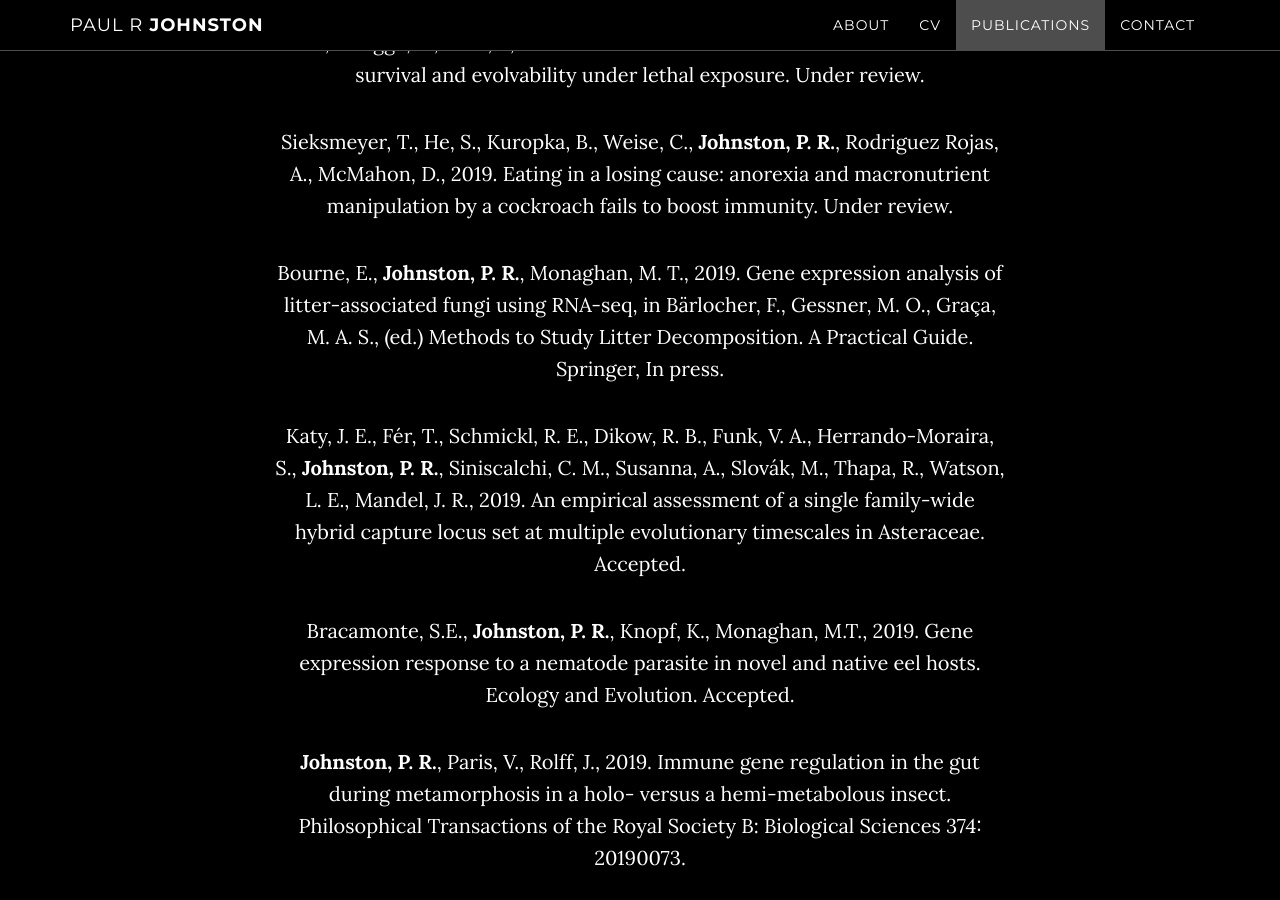
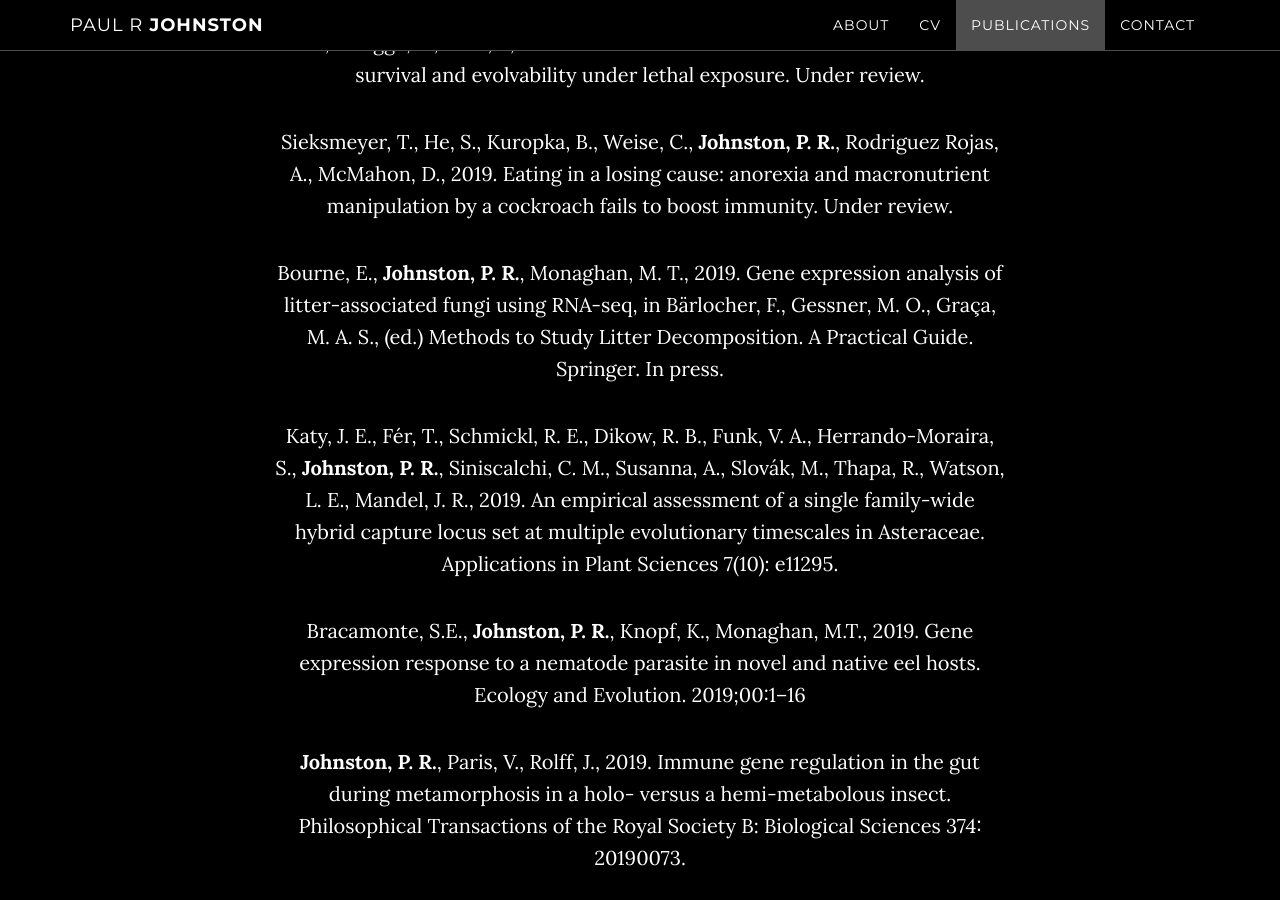
Before and after one commit to prjbio/prjbio.github.io, a Jekyll site: the page built from index.html, in a window 1280 px wide and 900 px high, scrolled down 2675 px. Built offline with Jekyll 4.4.1, drawn with Linux system fonts in a browser that asks for light colours; some web fonts are replaced; some of the changed text lies outside the part shown.

Commit message:
EE and APS

```diff
--- a/_includes/publications.html
+++ b/_includes/publications.html
@@ -11,12 +11,12 @@
 <p>Paniagua Voirol, L., Valsamakis, G., Lortzing, V., Weinhold, A., <strong>Johnston, P. R.</strong>, Fatouros, N., Kunze, R., Hilker, M., 2019. Insect egg secretion reinforces plant anti-herbivore responses independent from egg-associated microbes. Under review.</p>
 <p>Rodríguez-Rojas, A., Kim, J.J., <strong>Johnston, P. R.</strong>, Makarova, O., Eravci, M., Weise, C., Hengge, R., Rolff, J., 2019. Non-lethal oxidative stress boosts bacterial survival and evolvability under lethal exposure. Under review.</p>
 <p>Sieksmeyer, T., He, S., Kuropka, B., Weise, C., <strong>Johnston, P. R.</strong>, Rodriguez Rojas, A., McMahon, D., 2019. Eating in a losing cause: anorexia and macronutrient manipulation by a cockroach fails to boost immunity. Under review.</p>
-<p>Bourne, E., <strong>Johnston, P. R.</strong>, Monaghan, M. T., 2019. Gene expression analysis of litter-associated fungi using RNA-seq, in Bärlocher, F., Gessner, M. O., Graça, M. A. S., (ed.) Methods to Study Litter Decomposition. A Practical Guide. Springer, In press.</p>
-<p>Katy, J. E., Fér, T., Schmickl, R. E., Dikow, R. B., Funk, V. A., Herrando-Moraira, S., <strong>Johnston, P. R.</strong>, Siniscalchi, C. M., Susanna, A., Slovák, M., Thapa, R., Watson, L. E., Mandel, J. R., 2019. An empirical assessment of a single family-wide hybrid capture locus set at multiple evolutionary timescales in Asteraceae. Accepted.</p>
-<p>Bracamonte, S.E., <strong>Johnston, P. R.</strong>, Knopf, K., Monaghan, M.T., 2019. Gene expression response to a nematode parasite in novel and native eel hosts. Ecology and Evolution. Accepted.</p>
+<p>Bourne, E., <strong>Johnston, P. R.</strong>, Monaghan, M. T., 2019. Gene expression analysis of litter-associated fungi using RNA-seq, in Bärlocher, F., Gessner, M. O., Graça, M. A. S., (ed.) Methods to Study Litter Decomposition. A Practical Guide. Springer. In press.</p>
+<p>Katy, J. E., Fér, T., Schmickl, R. E., Dikow, R. B., Funk, V. A., Herrando-Moraira, S., <strong>Johnston, P. R.</strong>, Siniscalchi, C. M., Susanna, A., Slovák, M., Thapa, R., Watson, L. E., Mandel, J. R., 2019. An empirical assessment of a single family-wide hybrid capture locus set at multiple evolutionary timescales in Asteraceae. Applications in Plant Sciences 7(10): e11295.</p>
+<p>Bracamonte, S.E., <strong>Johnston, P. R.</strong>, Knopf, K., Monaghan, M.T., 2019. Gene expression response to a nematode parasite in novel and native eel hosts. Ecology and Evolution. 2019;00:1–16</p>
 <p><strong>Johnston, P. R.</strong>, Paris, V., Rolff, J., 2019. Immune gene regulation in the gut during metamorphosis in a holo- versus a hemi-metabolous insect. Philosophical Transactions of the Royal Society B: Biological Sciences 374: 20190073.</p>
 <p>Rolff, J., <strong>Johnston, P. R.</strong>, Reynolds, S., 2019. Complete metamorphosis of insects. Philosophical Transactions of the Royal Society B: Biological Sciences 374, 20190063.</p>
-<p>Elabed, H., González-Tortuero, E., Ibacache-Quiroga, C., Bakhrouf, A., <strong>Johnston, P. R.</strong>, Gaddour, K., Blázquez, J., Rodríguez-Rojas, A., 2019. Seawater salt-trapped Pseudomonas aeruginosa survives for years and gets primed for salinity tolerance. BMC Microbiology 19.</p>
+<p>Elabed, H., González-Tortuero, E., Ibacache-Quiroga, C., Bakhrouf, A., <strong>Johnston, P. R.</strong>, Gaddour, K., Blázquez, J., Rodríguez-Rojas, A., 2019. Seawater salt-trapped Pseudomonas aeruginosa survives for years and gets primed for salinity tolerance. BMC Microbiology 19 (1), 142.</p>
 <p>El Shazely, B., Urbański, A., <strong>Johnston, P. R.</strong>, Rolff, J., 2019. In vivo exposure of insect AMP resistant <em>Staphylococcus aureus</em> to an insect immune system. Insect Biochemistry and Molecular Biology 110, 60–68.</p>
 <p>Bracamonte, S.E., <strong>Johnston, P. R.</strong>, Knopf, K., Monaghan, M.T., 2019. Experimental infection with <em>Anguillicola crassus</em> alters immune gene expression in both spleen and head kidney of the European eel (<em>Anguilla anguilla</em>). Marine Genomics 45, 28–37.</p>
 <p>Bellinvia, S., <strong>Johnston, P. R.</strong>, Reinhardt, K., Otti, O., 2019. Bacterial communities of the reproductive organs of virgin and mated common bedbugs, <em>Cimex lectularius</em>. Ecological Entomology.</p>
```
